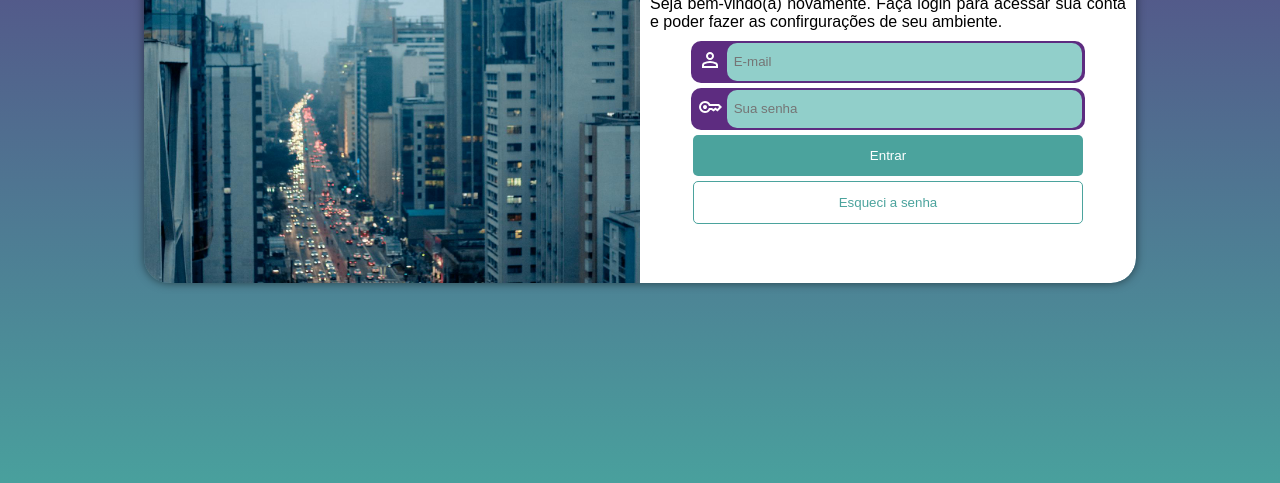
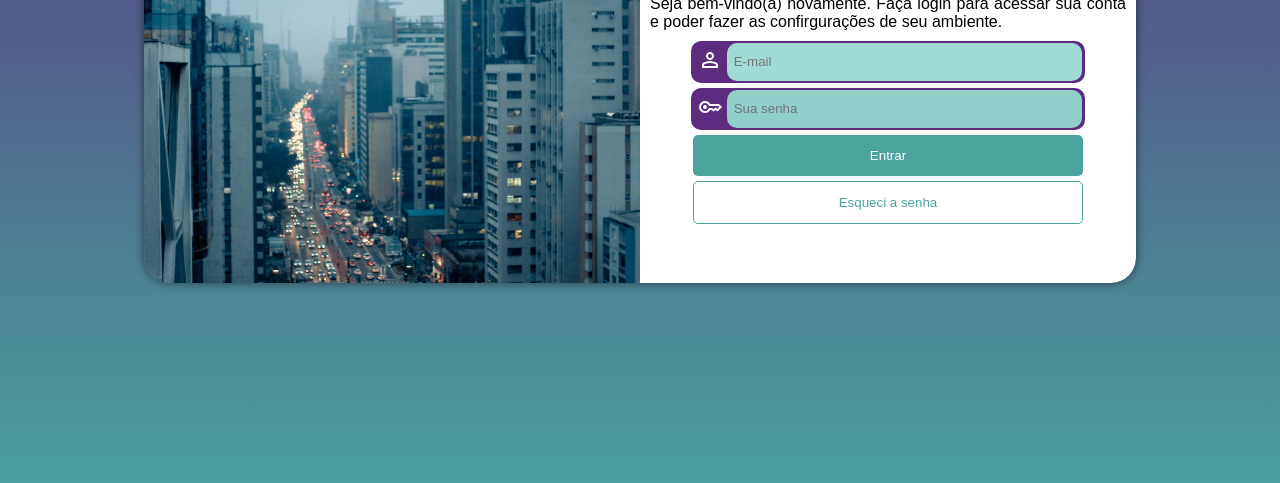
Before and after one commit to victordamasodev/projeto-telalogin, a plain HTML site: page index.html in a window 1280 px wide. Shown: the part 317-800 px from the top of the page. Drawn offline with Linux system fonts and the light colour scheme.

Commit message:
finalizando projeto

```diff
--- a/estilos/style.css
+++ b/estilos/style.css
@@ -78,7 +78,7 @@ main{
         border-radius: 10px;
         border: none;
         outline: none;
-        background-color: #91CFCA;
+        background-color: #a0dbd6;
         padding-left: 3px;
 
     }
```
